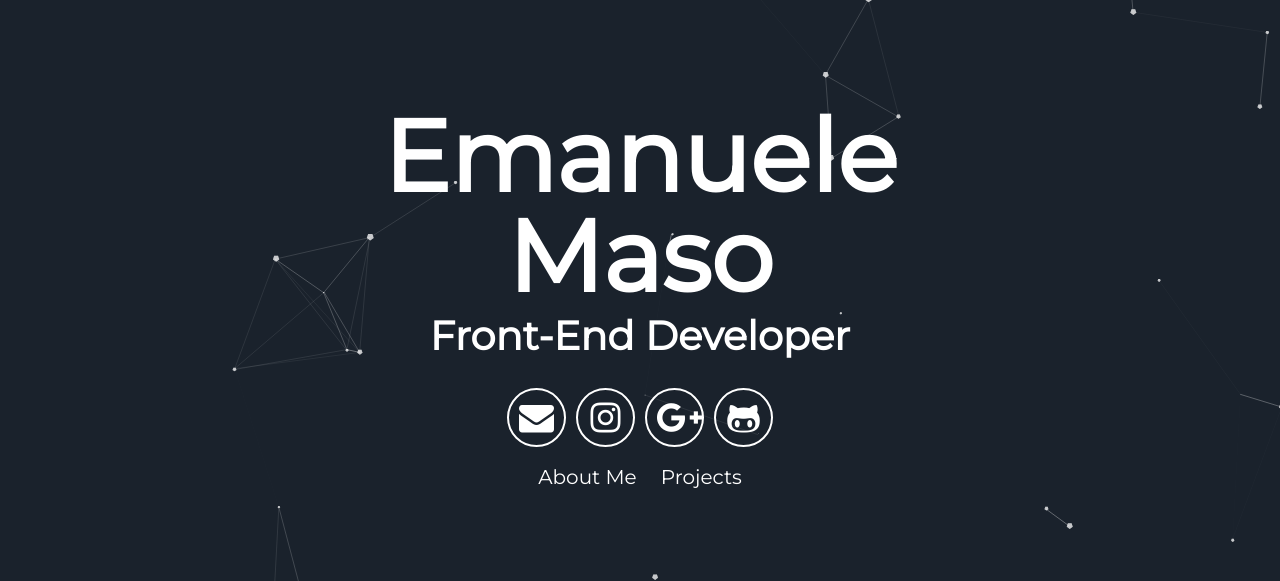
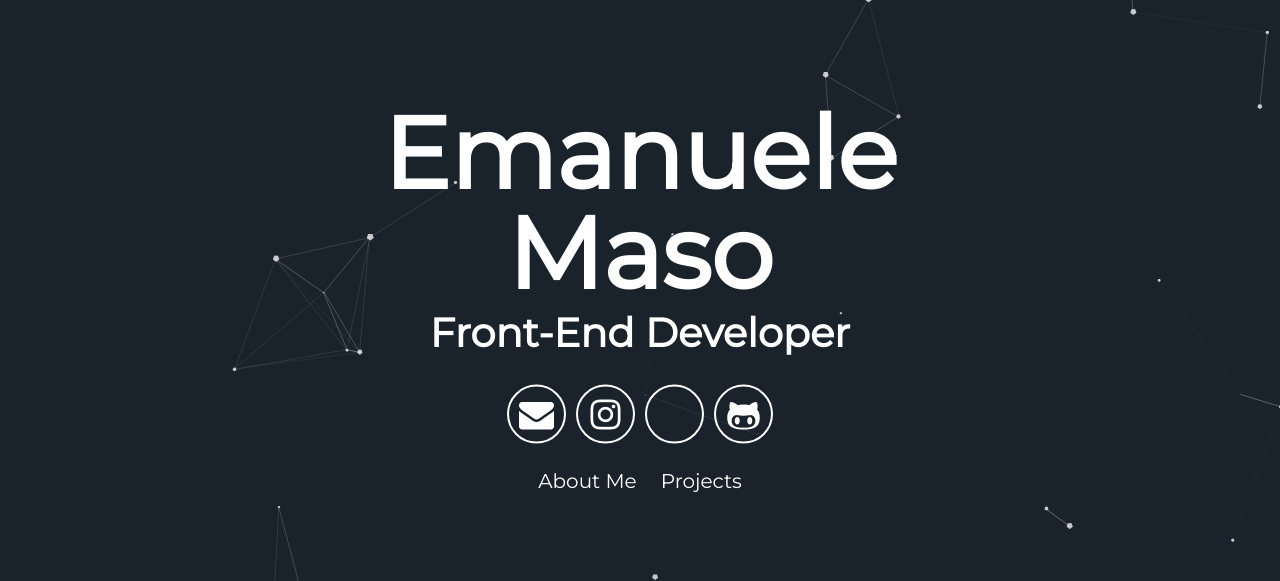
Before and after one commit to ClarkStoro/clarkstoro.github.io, a Jekyll site: the page built from index.html, in a window 1280 px wide. Shown: the part 186-767 px from the top of the page. Built offline with Jekyll 4.4.1, drawn with Linux system fonts in a browser that asks for light colours.

Commit message:
Update header.html

```diff
--- a/_includes/header.html
+++ b/_includes/header.html
@@ -5,9 +5,9 @@
         <span class="site-description">{{site.user_title}}</span>
       </h1>
       <div class="header-icons">
-        <a aria-label="Send email" href=""><i class="icon fa fa-envelope"></i></a>
+        <a aria-label="Send email" href="mailto:emanuele.maso97@gmail.com"><i class="icon fa fa-envelope"></i></a>
         <a aria-label="My Instagram" target="_blank" href="https://www.instagram.com/clarkstoro/"><i class="icon fa fa-instagram" aria-hidden="true"></i></a>
-        <a aria-label="My Google Plus" target="_blank" href="#"><i class="icon fa fa-google-plus" aria-hidden="true"></i></a>
+        <a aria-label="My Google Plus" target="_blank" href="#"><i class="icon fa fa-play-store" aria-hidden="true"></i></a>
         <a aria-label="My Github" target="_blank" href="https://github.com/ClarkStoro"><i class="icon fa fa-github-alt" aria-hidden="true"></i></a>
       </div>
       <div class="header-links">
```
